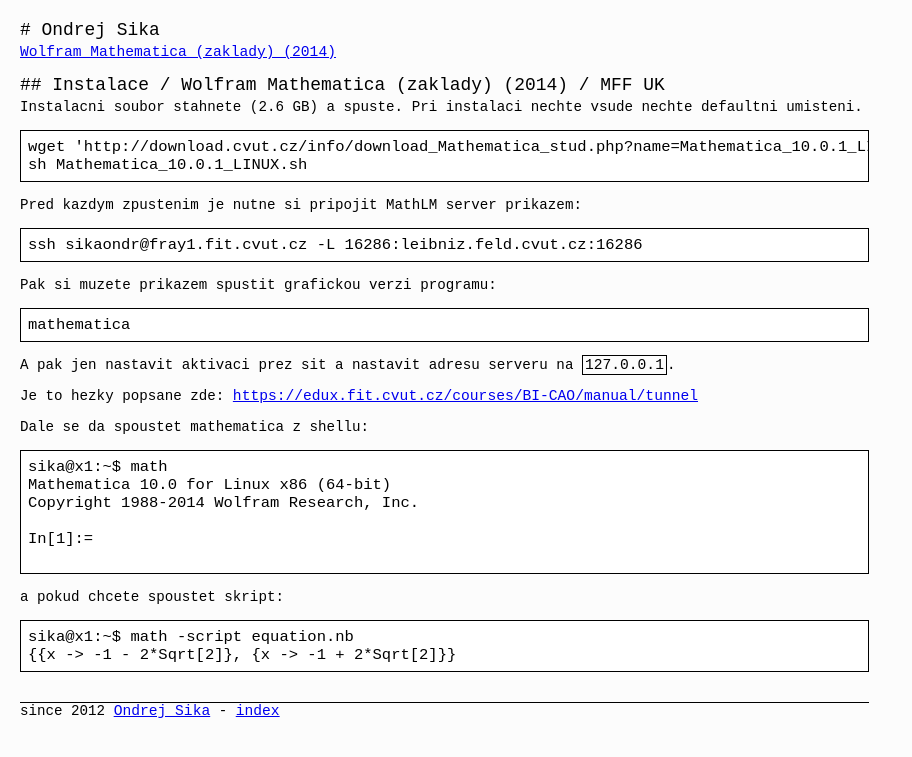
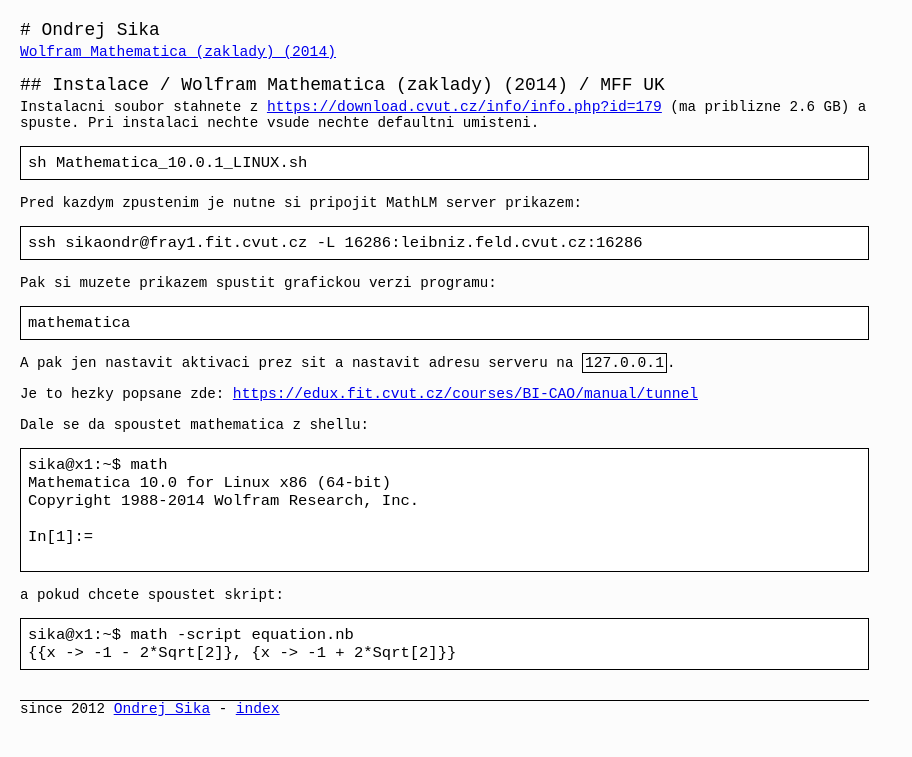
Before and after one commit to ondrejsika/ondrejsika.com, a Jekyll site: the page built from edu/fit-cvut/courses/2014-wolfram-mathematica-zaklady/instalace.md, in a window 1280 px wide. Shown: the top 757 px of the page, without its empty margins (0-912 px from the left). Built offline with Jekyll 4.4.1, drawn with Linux system fonts in a browser that asks for light colours; Markdown is read by kramdown in place of the engine named in the settings; comment, search, counter and statistics services are not loaded.

Commit message:
fix download mathematica

````diff
--- a/edu/fit-cvut/courses/2014-wolfram-mathematica-zaklady/instalace.md
+++ b/edu/fit-cvut/courses/2014-wolfram-mathematica-zaklady/instalace.md
@@ -8,10 +8,9 @@
 ## {{ page.title }}
 
 
-Instalacni soubor stahnete (2.6 GB) a spuste. Pri instalaci nechte vsude nechte defaultni umisteni.
+Instalacni soubor stahnete z <https://download.cvut.cz/info/info.php?id=179> (ma priblizne 2.6 GB) a spuste. Pri instalaci nechte vsude nechte defaultni umisteni.
 
 ```
-wget 'http://download.cvut.cz/info/download_Mathematica_stud.php?name=Mathematica_10.0.1_LINUX.sh'
 sh Mathematica_10.0.1_LINUX.sh
 ```
 
````
